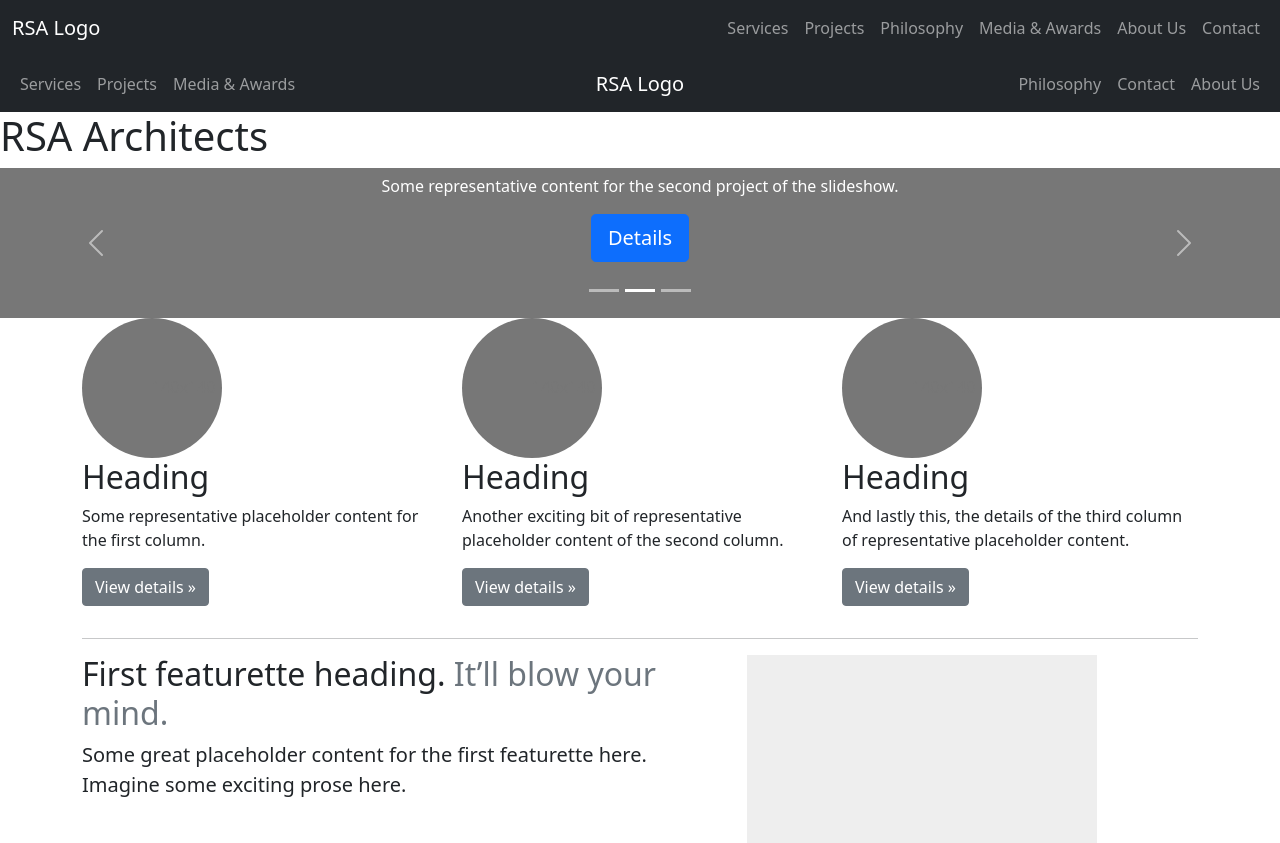
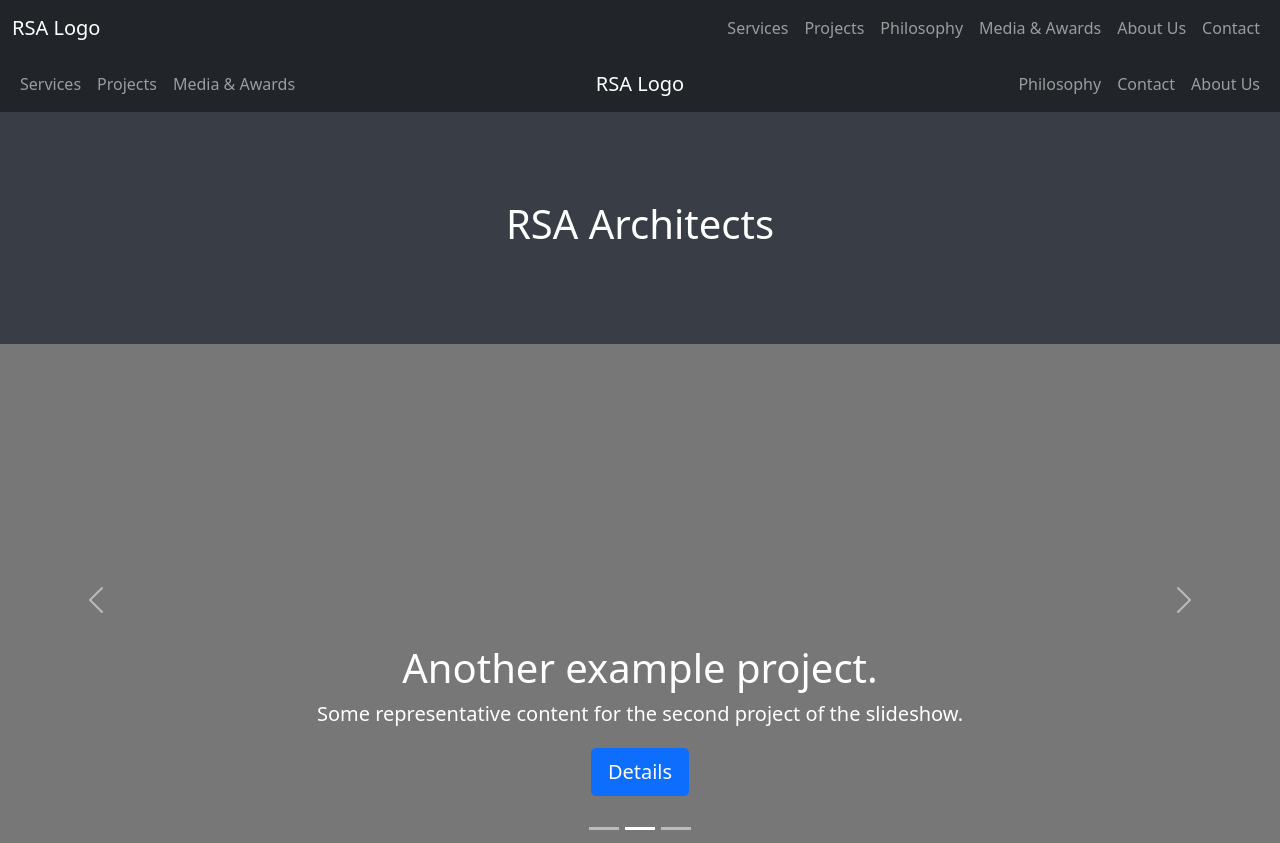
Before and after one commit to speeeedy-899/RSA_Archiects, a plain HTML site: page index.html in a window 1280 px wide. Shown: the top 843 px of the page. Drawn offline with nearby package versions, Linux system fonts and the light colour scheme; a script that the page names is missing.

Commit message:
Update styles for Test run

```diff
--- a/styles.css
+++ b/styles.css
@@ -7,3 +7,150 @@
         text-align: center;
     }
 }
+
+
+
+
+.RSAheading{
+  padding: 5.5rem;
+  text-align: center;
+  background-color: #393E46;
+  color: white;
+  font-size: 3rem !important;
+}
+
+
+/* Loader CSS */
+/* .loader-wrapper {
+  width: 100%;
+  height: 100%;
+  position: absolute;
+  top: 0;
+  left: 0;
+  background-color: #242f3f;
+  display:flex;
+  justify-content: center;
+  align-items: center;
+}
+
+.loader{
+  margin-left: auto;
+  margin-right: auto;
+}
+ */
+
+
+
+
+
+
+
+
+
+
+
+
+/* -------------------------------------------Carousel Example CSS -------------------------------------------*/
+
+/* GLOBAL STYLES
+-------------------------------------------------- */
+/* Padding below the footer and lighter body text */
+
+body {
+  color: #5a5a5a;
+}
+
+
+/* CUSTOMIZE THE CAROUSEL
+-------------------------------------------------- */
+
+/* Carousel base class */
+.carousel {
+  margin-bottom: 4rem;
+}
+/* Since positioning the image, we need to help out the caption */
+.carousel-caption {
+  bottom: 3rem;
+  z-index: 10;
+}
+
+/* Declare heights because of positioning of img element */
+.carousel-item {
+  height: 32rem;
+}
+.carousel-item > img {
+  position: absolute;
+  top: 0;
+  left: 0;
+  min-width: 100%;
+  height: 32rem;
+}
+
+
+/* MARKETING CONTENT
+-------------------------------------------------- */
+
+/* Center align the text within the three columns below the carousel */
+.marketing .col-lg-4 {
+  margin-bottom: 1.5rem;
+  text-align: center;
+}
+.marketing h2 {
+  font-weight: 400;
+}
+/* rtl:begin:ignore */
+.marketing .col-lg-4 p {
+  margin-right: .75rem;
+  margin-left: .75rem;
+}
+/* rtl:end:ignore */
+
+
+/* Featurettes
+------------------------- */
+
+.featurette-divider {
+  margin: 5rem 0; /* Space out the Bootstrap <hr> more */
+}
+
+/* Thin out the marketing headings */
+.featurette-heading {
+  font-weight: 300;
+  line-height: 1;
+  /* rtl:remove */
+  letter-spacing: -.05rem;
+}
+
+
+/* RESPONSIVE CSS
+-------------------------------------------------- */
+
+@media (min-width: 40em) {
+  /* Bump up size of carousel content */
+  .carousel-caption p {
+    margin-bottom: 1.25rem;
+    font-size: 1.25rem;
+    line-height: 1.4;
+  }
+
+  .featurette-heading {
+    font-size: 50px;
+  }
+}
+
+@media (min-width: 62em) {
+  .featurette-heading {
+    margin-top: 7rem;
+  }
+}
+
+/* -------------------------------------------Carousel Example CSS -------------------------------------------*/
+
+
+/* Footer CSS */
+
+.footer-container p{
+  margin-bottom: 0;
+  text-align: center;
+  color: white;
+}
```
